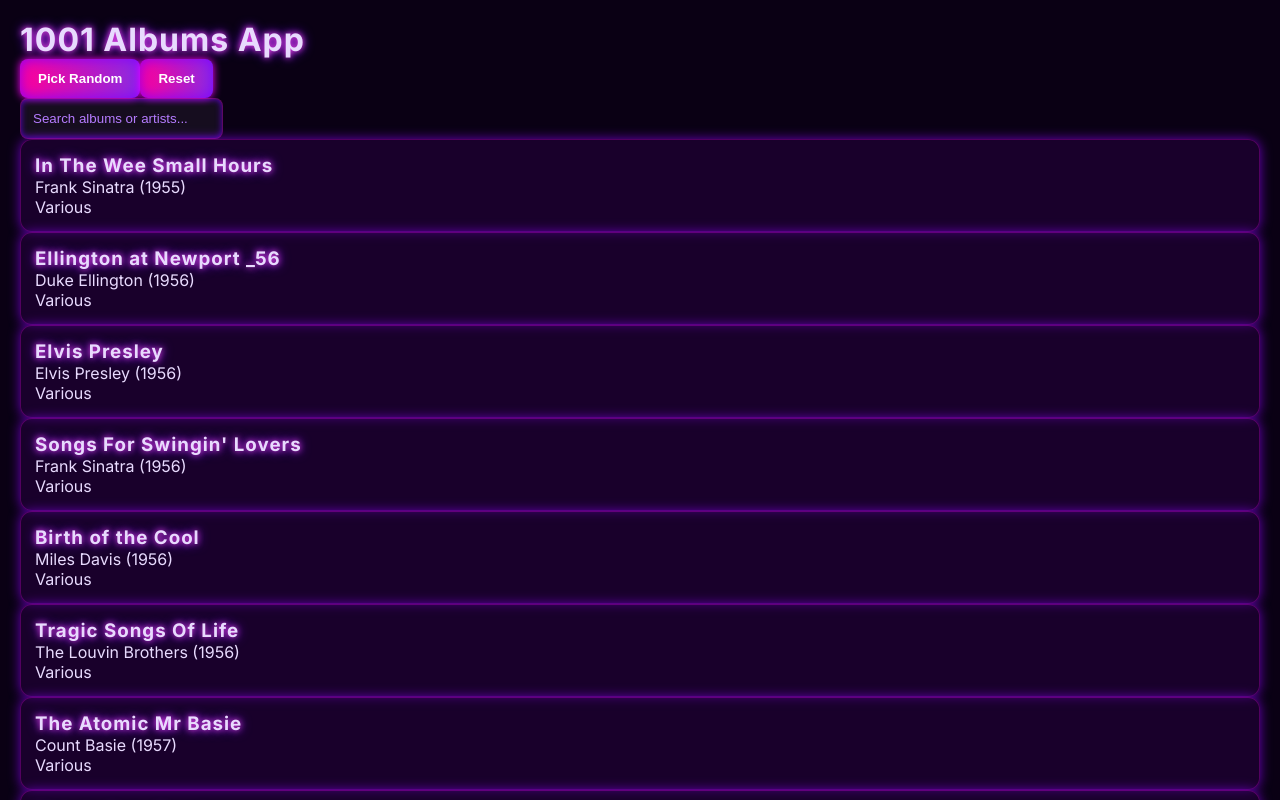
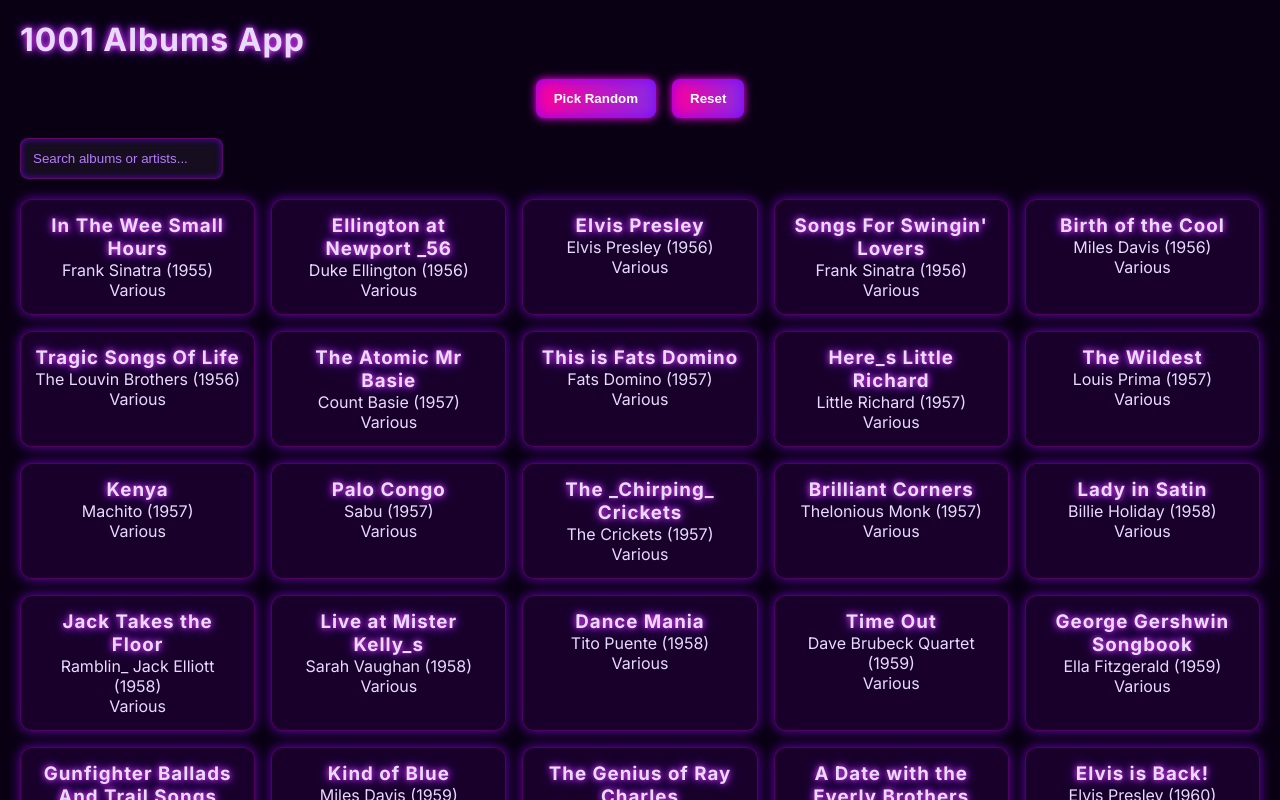
Before and after one commit to cameron-sudo169/1001albums, a React (Vite) app: page / in a window 1280 px wide. Shown: the top 800 px of the page. Built offline with nearby package versions, Linux system fonts and the light colour scheme.

Commit message:
Enhance CSS with comments for structure and clarity
Added comments for better organization and clarity in CSS.

```diff
--- a/src/index.css
+++ b/src/index.css
@@ -1,3 +1,4 @@
+/* GOOGLE FONT — MUST BE FIRST */
 @import url('https://fonts.googleapis.com/css2?family=Inter:wght@300;400;600;700&display=swap');
 
 /* GLOBAL RESET */
@@ -20,6 +21,14 @@
   font-weight: 700;
   letter-spacing: 1px;
   text-shadow: 0 0 6px #ff4eed, 0 0 12px #6d00ff;
+}
+
+/* BUTTON ROW */
+.controls-row {
+  display: flex;
+  justify-content: center;
+  gap: 16px;            /* spacing between buttons */
+  margin: 20px 0;       /* spacing above and below */
 }
 
 /* BUTTONS */
@@ -55,7 +64,7 @@
   color: #b57cff;
 }
 
-/* MAIN CARD */
+/* MAIN CARD (Random Album Panel) */
 .card-main {
   background: rgba(20, 0, 40, 0.6);
   backdrop-filter: blur(14px);
@@ -73,7 +82,25 @@
   box-shadow: 0 0 26px #8a2be2, 0 0 40px #ff00b3;
 }
 
-/* ALBUM CARDS */
+/* ⭐ CENTER THE CARD VERTICALLY + HORIZONTALLY */
+.center-card-wrapper {
+  display: flex;
+  justify-content: center;   /* horizontal */
+  align-items: center;       /* vertical */
+  min-height: 80vh;          /* pushes card down into center */
+  width: 100%;
+  padding-top: 20px;         /* slight breathing room */
+}
+
+/* ALBUM GRID — NOW A 4‑COLUMN RESPONSIVE GRID */
+.album-grid {
+  display: grid;
+  grid-template-columns: repeat(auto-fill, minmax(220px, 1fr));
+  gap: 16px;
+  margin-top: 20px;
+}
+
+/* ALBUM CARDS IN GRID */
 .album-card {
   background: rgba(40, 0, 66, 0.5);
   padding: 14px;
@@ -81,19 +108,10 @@
   border: 1px solid rgba(255, 0, 255, 0.25);
   box-shadow: 0 0 12px #6500b3;
   transition: 0.2s ease;
+  text-align: center;     /* cleaner look in grid */
 }
 
 .album-card:hover {
-  transform: translateY(-4px) scale(1.02);
+  transform: translateY(-4px) scale(1.03);
   box-shadow: 0 0 16px #ff00ff, 0 0 25px #7f00ff;
 }
-
-/* CENTER CARD WRAPPER */
-.center-card-wrapper {
-  display: flex;
-  justify-content: center;
-  align-items: center;
-  min-height: 80vh;
-  width: 100%;
-  padding-top: 20px;
-}
```
